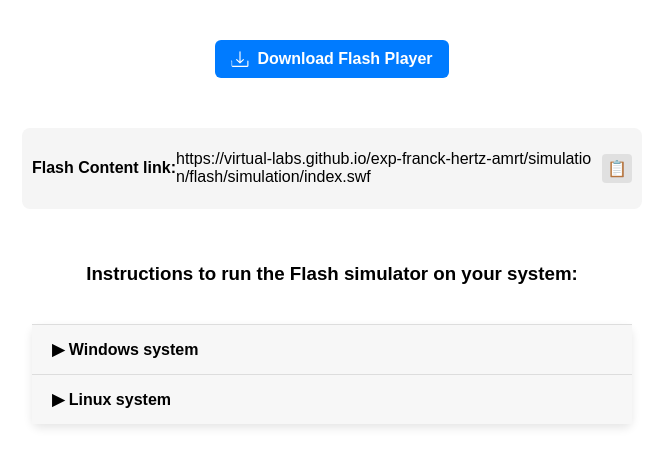
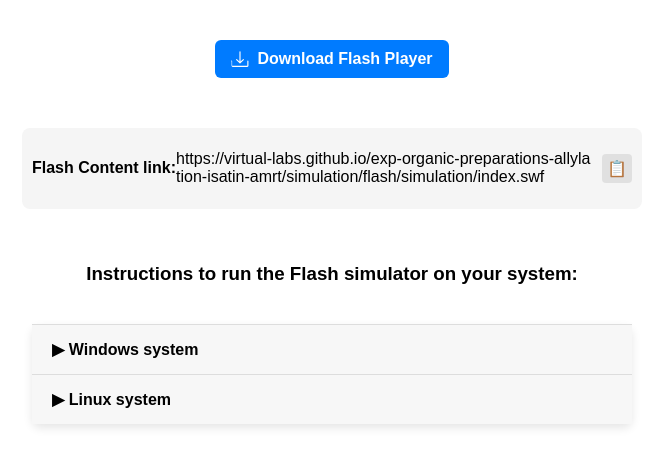
Before and after one commit to virtual-labs/exp-organic-preparations-allylation-isatin-amrt, a plain HTML site: page experiment/simulation/index.html in a window 1280 px wide. Shown: the whole page, without its empty margins (308-971 px from the left). Drawn offline with Linux system fonts and the light colour scheme.

Commit message:
Update index.html

```diff
--- a/experiment/simulation/index.html
+++ b/experiment/simulation/index.html
@@ -21,7 +21,7 @@
 
 	<div class="copy-container">
     <p><h4>Flash Content link: </h4> </p>
-  <span class="link-text" id="copyText">https://virtual-labs.github.io/exp-franck-hertz-amrt/simulation/flash/simulation/index.swf</span>
+  <span class="link-text" id="copyText">https://virtual-labs.github.io/exp-organic-preparations-allylation-isatin-amrt/simulation/flash/simulation/index.swf</span>
   <div class="copy-icon" onclick="copyLink()">
     📋
   </div>
```
